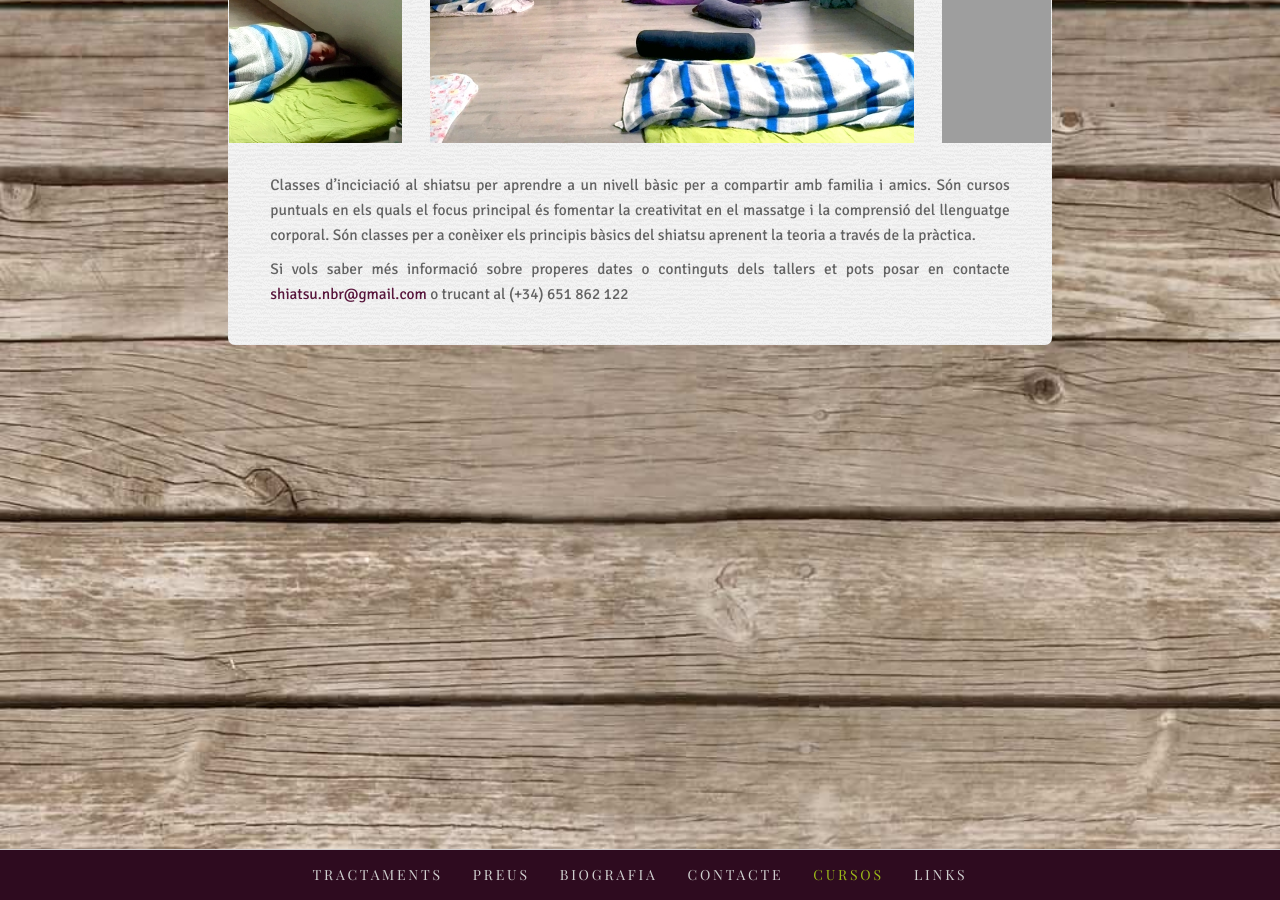
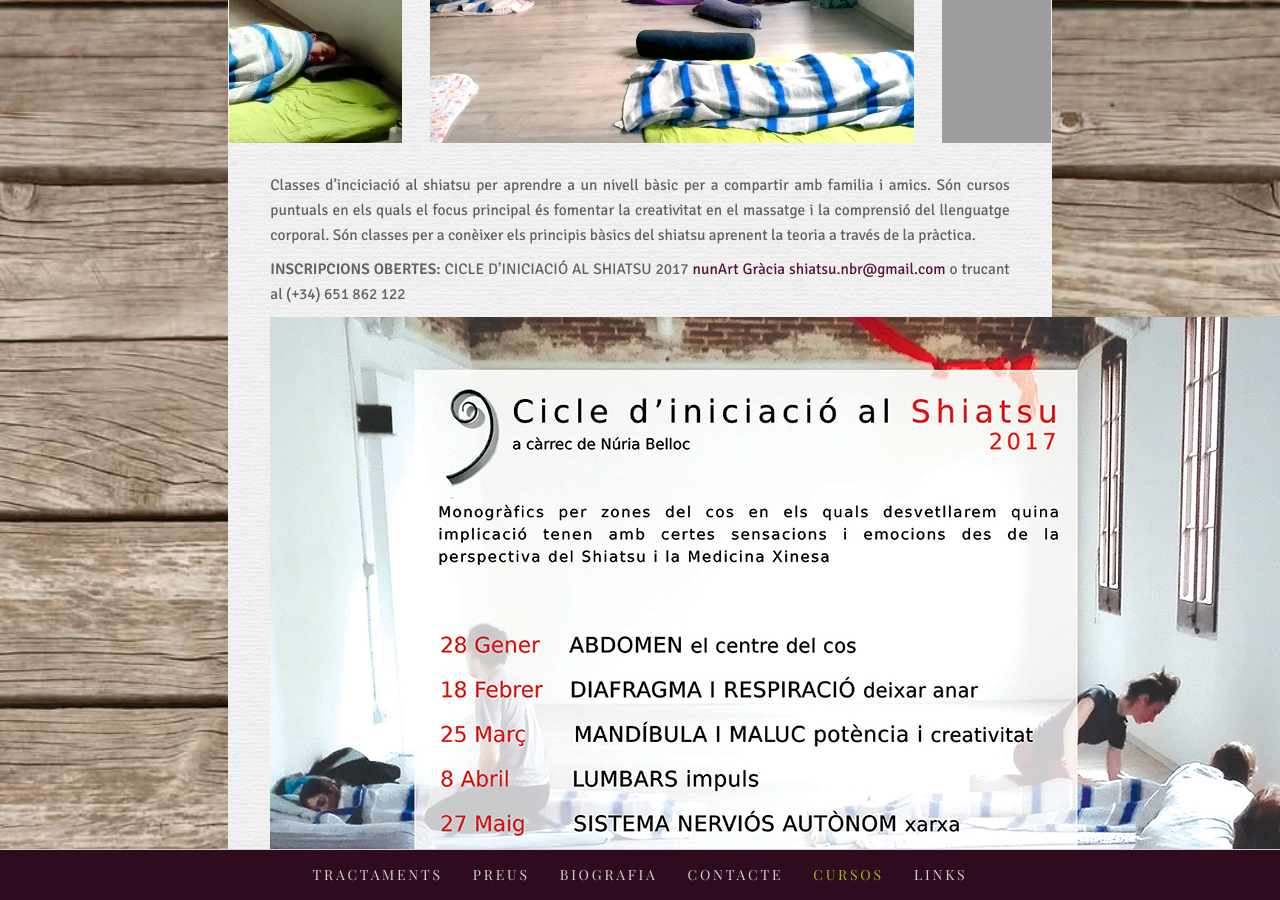
Before and after one commit to agustibr/shiatsu.nuriabelloc.com, a Jekyll site: the page built from cat/cursos.md, in a window 1280 px wide and 900 px high, scrolled down 528 px. Built offline with Jekyll 4.4.1, drawn with Linux system fonts in a browser that asks for light colours; some web fonts are replaced.

Commit message:
Updated cursos.md

```diff
--- a/cat/cursos.md
+++ b/cat/cursos.md
@@ -19,4 +19,7 @@ published: true
 Classes d'inciciació al shiatsu per aprendre a un nivell bàsic per a compartir amb familia i amics.
 Són cursos puntuals en els quals el focus principal és fomentar la creativitat en el massatge i la comprensió del llenguatge corporal. Són classes per a conèixer els principis bàsics del shiatsu aprenent la teoria a través de la pràctica.
 
-Si vols saber més informació sobre properes dates o continguts dels tallers et pots posar en contacte [{{site.email}}](mailto:{{site.email}}) o trucant al {{site.tel}}
+**INSCRIPCIONS OBERTES:** CICLE D'INICIACIÓ AL SHIATSU 2017 [nunArt Gràcia](http://nunartbcn.com/ca/)
+[{{site.email}}](mailto:{{site.email}}) o trucant al {{site.tel}}
+
+![Cicle d'iniciació al Shiatsu 2017]({{site.baseurl}}/image/CAT_cicle_shiatsu_2017_web.jpg)
```
